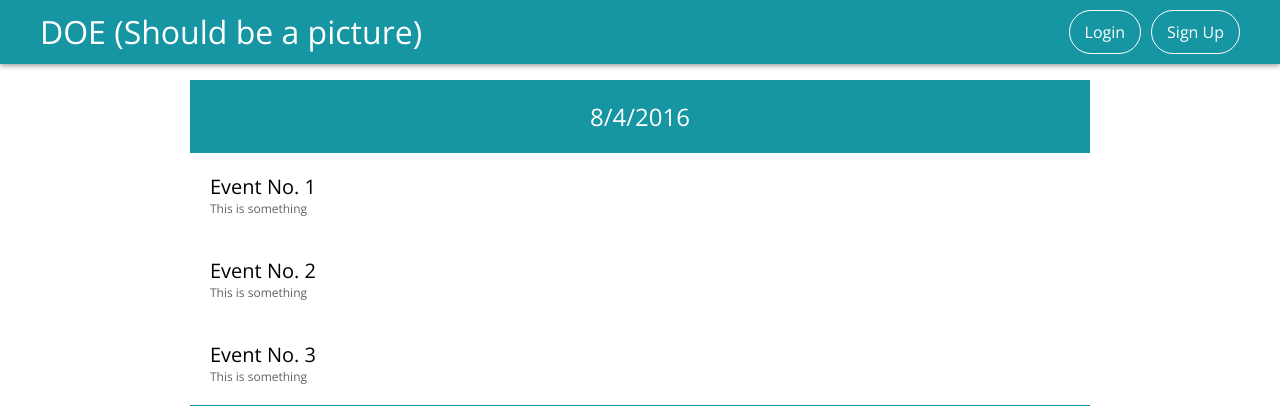
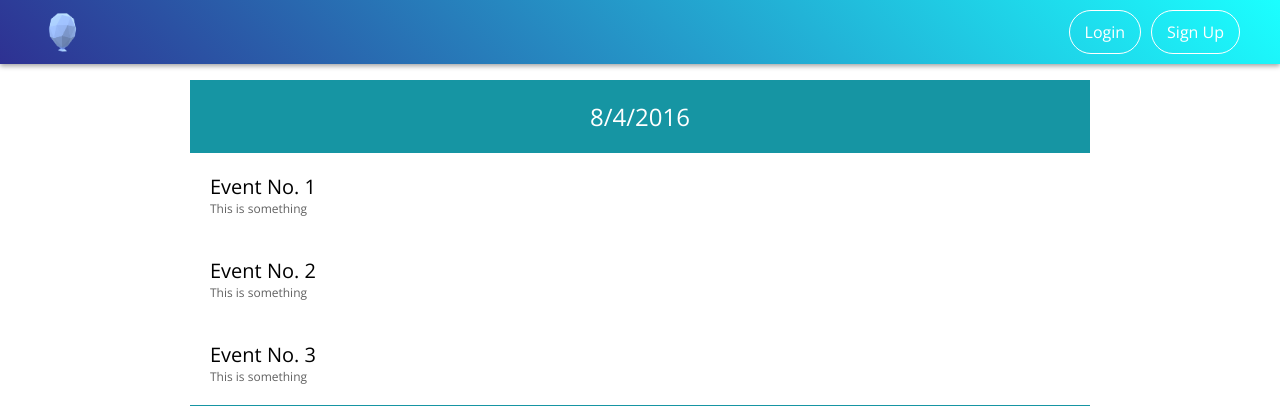
Before and after one commit to asimshrestha2/doe-website, a Flask app: page /calendar in a window 1280 px wide. Shown: the top 406 px of the page. Run offline with Flask 2, Linux system fonts and the light colour scheme; some libraries are stand-ins or nearby versions.

Commit message:
Added Logo and Fix Some JS

```diff
--- a/eb-flask/static/main.js
+++ b/eb-flask/static/main.js
@@ -10,7 +10,9 @@ window.onload = function() {
   }
 
   var menubtn = document.getElementById('menubtn');
-  menubtn.addEventListener('click', function(e) {
-    document.getElementById('menu-content').classList.toggle("show");
-  })
+  if (menubtn) {
+    menubtn.addEventListener('click', function(e) {
+      document.getElementById('menu-content').classList.toggle("show");
+    });
+  }
 }
--- a/eb-flask/static/style.css
+++ b/eb-flask/static/style.css
@@ -18,14 +18,17 @@ body{
 header.main{
   width: 100%;
   height: 600px;
-  background: linear-gradient(45deg, #F3FFE2, #1695A3);
+  background: #2E3192;
+  background: linear-gradient(45deg, #2E3192, #1BFFFF);
   position: relative;
+  box-shadow: none;
 }
 
 header{
   width: 100%;
   height: 64px;
   background: #1695A3;
+  background: linear-gradient(45deg, #2E3192, #1BFFFF);
   position: relative;
   box-shadow: 0 2px 5px #a1a1a1;
 }
@@ -99,6 +102,12 @@ a:hover{
   font-size: 32px;
   color: #FFFFFF;
 }
+
+.top-nav .title img{
+  width: 45px;
+  height: 45px;
+}
+
 .top-nav nav{
   float: right;
 }
--- a/eb-flask/templates/index.html
+++ b/eb-flask/templates/index.html
@@ -6,6 +6,7 @@
     <meta name="viewport" content="width=device-width, initial-scale=1.0,  maximum-scale=1.0, user-scalable=no">
     <link href="https://fonts.googleapis.com/css?family=Open+Sans" rel="stylesheet">
     <link rel="stylesheet" href="{{ url_for('static', filename='style.css') }}">
+    <link rel="shortcut icon" href="{{ url_for('static', filename='logo.png') }}">
     <script src="{{ url_for('static', filename='main.js') }}"></script>
   </head>
   <body>
@@ -13,7 +14,7 @@
       <div class="top-nav">
         <div class="row-big">
           <div class="title">
-            DOE
+            <img src="{{ url_for('static', filename='logo.png') }}" alt="Logo">
           </div>
           <nav>
             <ul class="top-buttons">
--- a/eb-flask/templates/layout.html
+++ b/eb-flask/templates/layout.html
@@ -22,7 +22,9 @@
     <div class="top-nav">
       <div class="row-big">
         <div class="title">
-          <a href="{{ url_for('hello') }}">DOE (Should be a picture)</a>
+          <a href="{{ url_for('hello') }}">
+            <img src="{{ url_for('static', filename='logo.png') }}" alt="Logo">
+          </a>
         </div>
         <nav>
           <ul class="top-buttons">
```
Also changed, not shown: eb-flask/static/logo.png (added).
